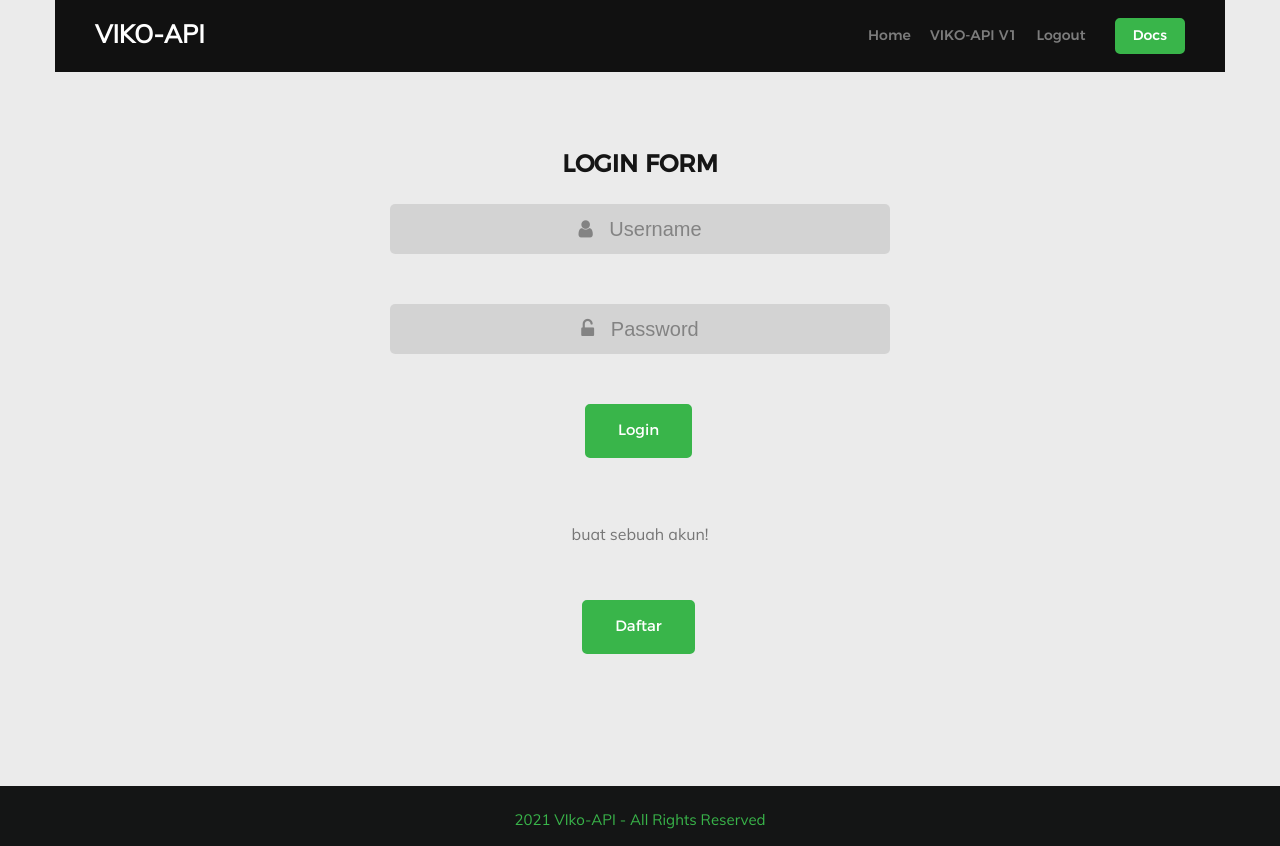
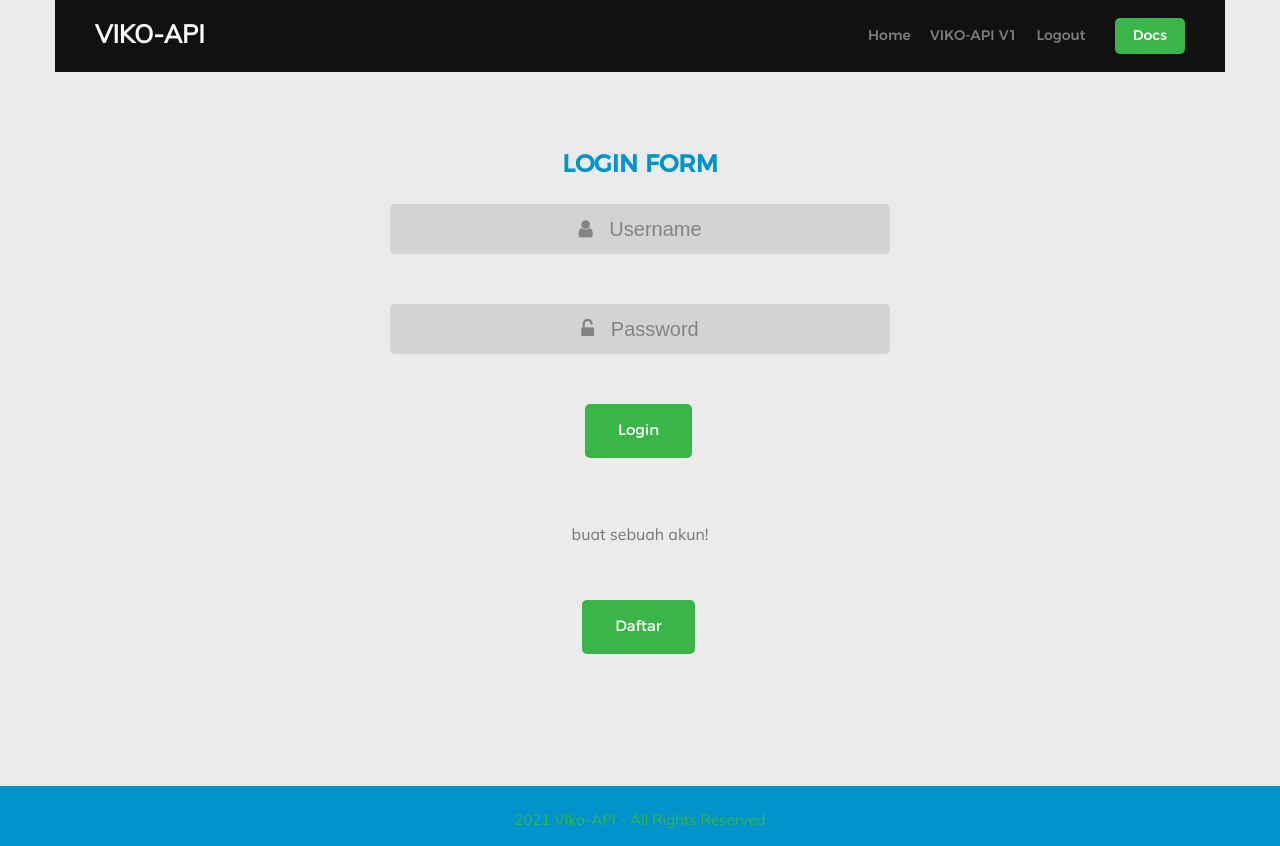
Before and after one commit to seiko-api/api-viko-dk, a Node server app: page /users/ in a window 1280 px wide. Run offline with Node 20, Linux system fonts and the light colour scheme; the visitor is signed in with stand-in values (Sample User, id 1); tables that the repository leaves empty hold one stand-in row (values such as "Sample post"); some libraries are stand-ins or nearby versions.

Commit message:
Update main.css

```diff
--- a/public/css/main.css
+++ b/public/css/main.css
@@ -67,7 +67,7 @@ body {
 }
 
 body {
-  background: #141515;
+  background: #0093cc;
   font-family: "muli-regular", sans-serif;
   font-size: 1.6rem;
   line-height: 1.875;
@@ -83,14 +83,14 @@ body {
 
 a,
 a:visited {
-  color: #0087cc;
+  color: #0093cc;
   -webkit-transition: all 0.3s ease-in-out;
   transition: all 0.3s ease-in-out;
 }
 
 a:hover,
 a:focus {
-  color: #39b54a;
+  color: #FFFFFF;
 }
 
 
@@ -101,7 +101,7 @@ a:focus {
 
 h1, h2, h3, h4, h5, h6, .h01, .h02, .h03, .h04, .h05, .h06 {
   font-family: "montserrat-regular", sans-serif;
-  color: #151515;
+  color: #0093cc;
   font-style: normal;
   text-rendering: optimizeLegibility;
   margin-bottom: 2.4rem;
```
